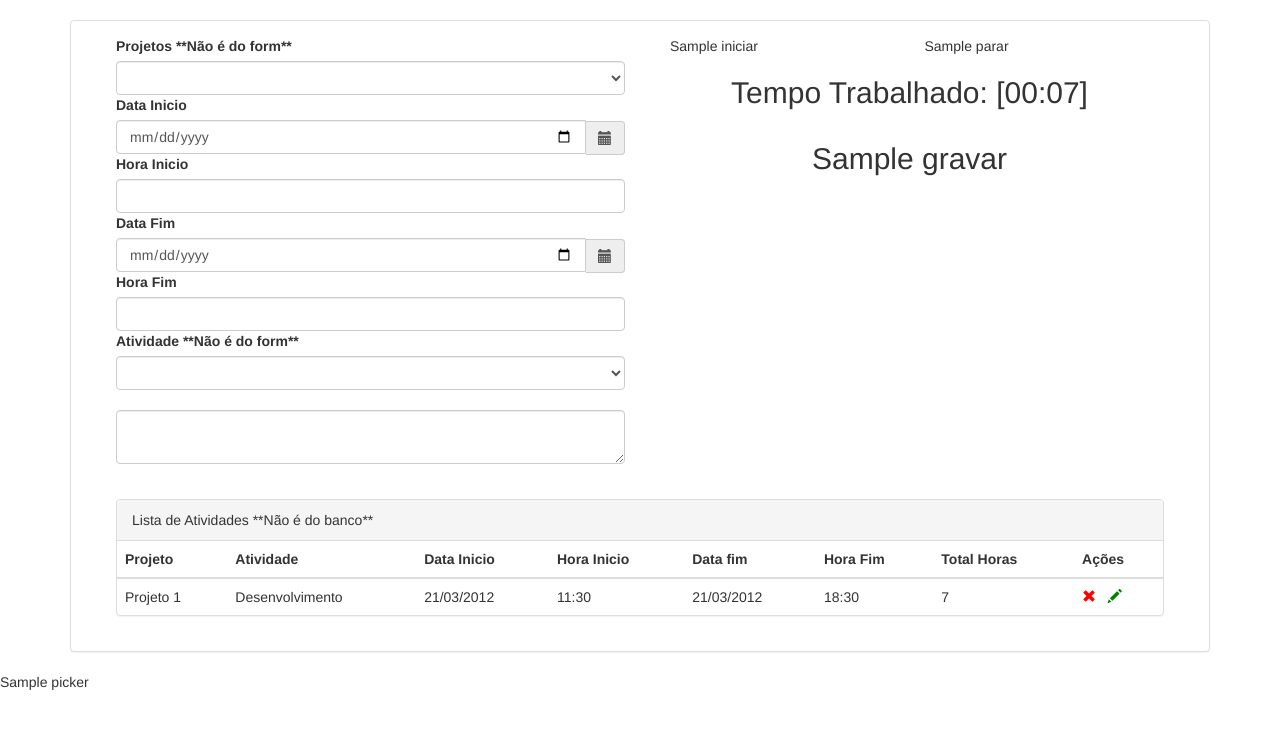
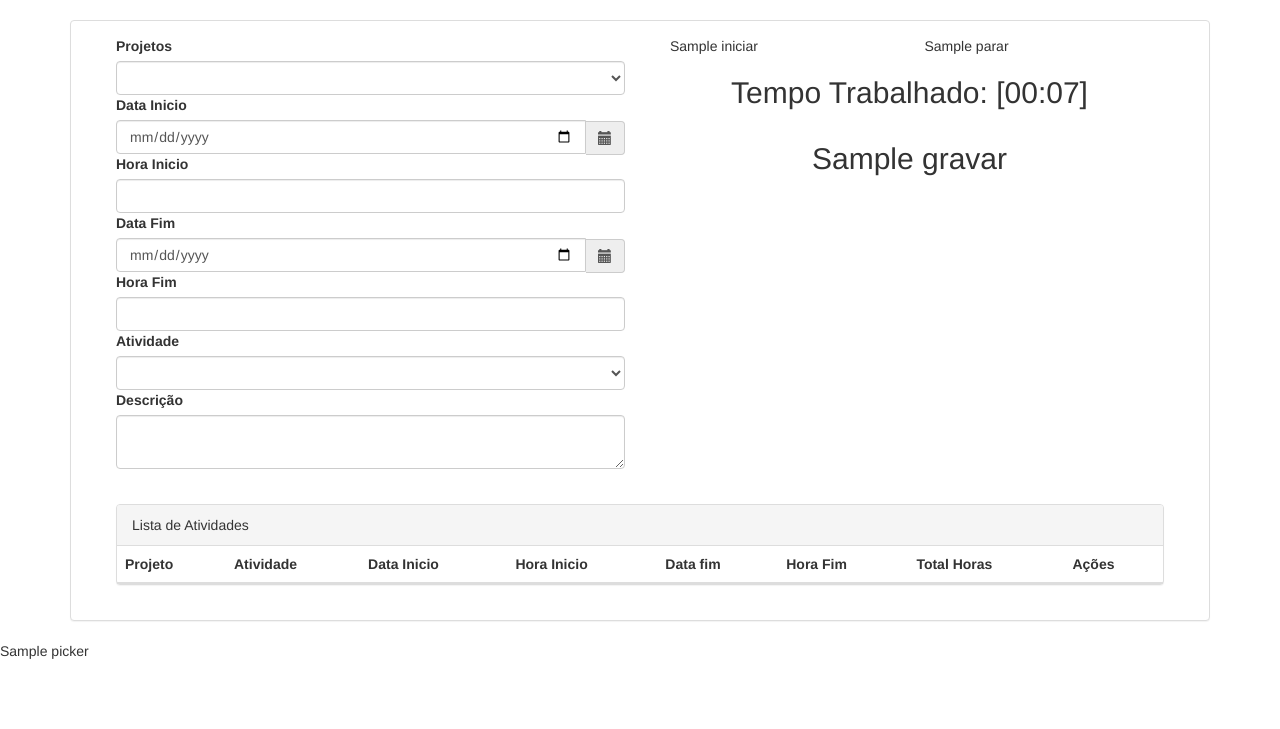
Before and after one commit to filipeleonelbatista/lpw-controlehoras-g2, a Flask app: template app/templates/lancamentos/lancamentos.html in a window 1280 px wide. Shown: the part 52-781 px from the top of the page. Run offline with Flask 2, Linux system fonts and the light colour scheme; tables that the repository leaves empty hold one stand-in row (values such as "Sample post"); the template is opened without the code that fills it: values that come from a table or form of the project are taken from there, most other values are stand-ins (such as "Sample title", 1, 10 or a date in 2020); lists and menus that the app fills with data are empty; parts of the project's set-up code (start-up, migrations or seed data) failed here and were passed over; some libraries are stand-ins or nearby versions.

Commit message:
verificar lancamentos/routes app/models e template lancamentos

```diff
--- a/app/templates/lancamentos/lancamentos.html
+++ b/app/templates/lancamentos/lancamentos.html
@@ -12,38 +12,38 @@
   <div class="col-xs-6">
       <div class="form-group">
 
-        <label for="sel1">Projetos **Não é do form**</label>
+        <label for="sel1">Projetos</label>
         {{ form.selectProjeto(required="required", class_="form-control") }}
 
             <form class="verticalform">
                 <label>Data Inicio</label>
               <div class="input-group">
-                  {{ form.dtInicio(class_="form-control dp") }}
+                  {{ form.dtInicio(required="required", class_="form-control dp") }}
                     <spam class="input-group-addon glyphicon glyphicon-calendar"></spam>
                   </div>
                 </form>
 
                     <label>Hora Inicio</label>
-                    {{ form.hrInicio(class_="form-control") }}
+                    {{ form.hrInicio(required="required", class_="form-control") }}
 
             <form class="verticalform">
               <label>Data Fim</label>
             <div class="input-group">
-                {{ form.dtFim(class_="form-control dp") }}
+                {{ form.dtFim(required="required", class_="form-control dp") }}
                   <spam class="input-group-addon glyphicon glyphicon-calendar"></spam>
                 </div>
               </form>
 
                   <label>Hora Fim</label>
-                  {{ form.hrFim(class_="form-control") }}
+                  {{ form.hrFim(required="required", class_="form-control") }}
 
 
-          <label for="sel1">Atividade **Não é do form** </label>
+          <label for="sel1">Atividade </label>
           {{ form.selectAtividade(required="required", class_="form-control") }}
 
 
 
-          <label for="sel1"></label>
+          <label for="sel1">Descrição</label>
           {{ form.descricao(class_="form-control") }}
           <br>
      </div>
@@ -68,7 +68,7 @@
 
 <div class="col-xs-12">
     <div class="panel panel-default">
-        <div class="panel-heading">Lista de Atividades **Não é do banco**</div>
+        <div class="panel-heading">Lista de Atividades</div>
         <table class="table">
                 <thead>
                     <tr>
@@ -82,23 +82,41 @@
                         <th>Ações</th>
                     </tr>
                 </thead>
-                <tbody>
+                <!--
+
+                #######################################################################################################
+                #                                                                                                     #
+                #    Comentario feito por Filipe Batista                                                              #
+                #                                                                                                     #
+                #    Aqui coloquei comentado para funcionar o template. ja pega direto da tabela que eu montei.       #
+                #    naquela tabela tem alguns problemas com o campo dateTime. Tem que pensar como vamos separar      #
+                #    a data do tempo                                                                                  #
+                #                                                                                                     #
+                #######################################################################################################
+                    <tbody> {% for item in listTable %}
+                        {{ loop.index }}
                     <tr>
-                        <td>Projeto 1</td>
-                        <td>Desenvolvimento</td>
-                        <td>21/03/2012</td>
+                        <td>{{ iten.project.nameProjeto }}</td>
+                        <td>{{ iten.project.descricao }}</td>
+                        <td>{{ iten.dtInicio }}</td>
                         <td>11:30</td>
-                        <td>21/03/2012</td>
+                        <td>{{ iten.dtFim }}</td>
                         <td>18:30</td>
-                        <td>7</td>
+                        <td>{{ iten.qtdHoras }}</td>
                         <td>
-                            <a href="#"><span class="glyphicon glyphicon-remove" style="color:red" aria-hidden="true"></span></a>
-                                &nbsp;
-                                <a href="#"><span class="glyphicon glyphicon-pencil" style="color:green" aria-hidden="true"></span></a>
+                            <button class="btn btn-default" type="submit" name="update" value="#">
+                                <a href="#"><span class="glyphicon glyphicon-pencil" style="color:green" aria-hidden="true">
+                                </span></a>
+                            </button>
+                            <button class="btn btn-default" type="submit" name="delete" value="#">
+                                <a href="#"><span class="glyphicon glyphicon-trash" style="color:red" aria-hidden="true">
+                                </span></a>
+                            </button>
                         </td>
 
                     </tr>
-                </tbody>
+                    {% endfor %}
+                </tbody>  -->
             </table>
     </div>
 </div>
```
Also changed, not shown: app/lancamentos/routes.py (+8 -6 lines), app/models.py (+24 -0 lines), data-dev.sqlite.
